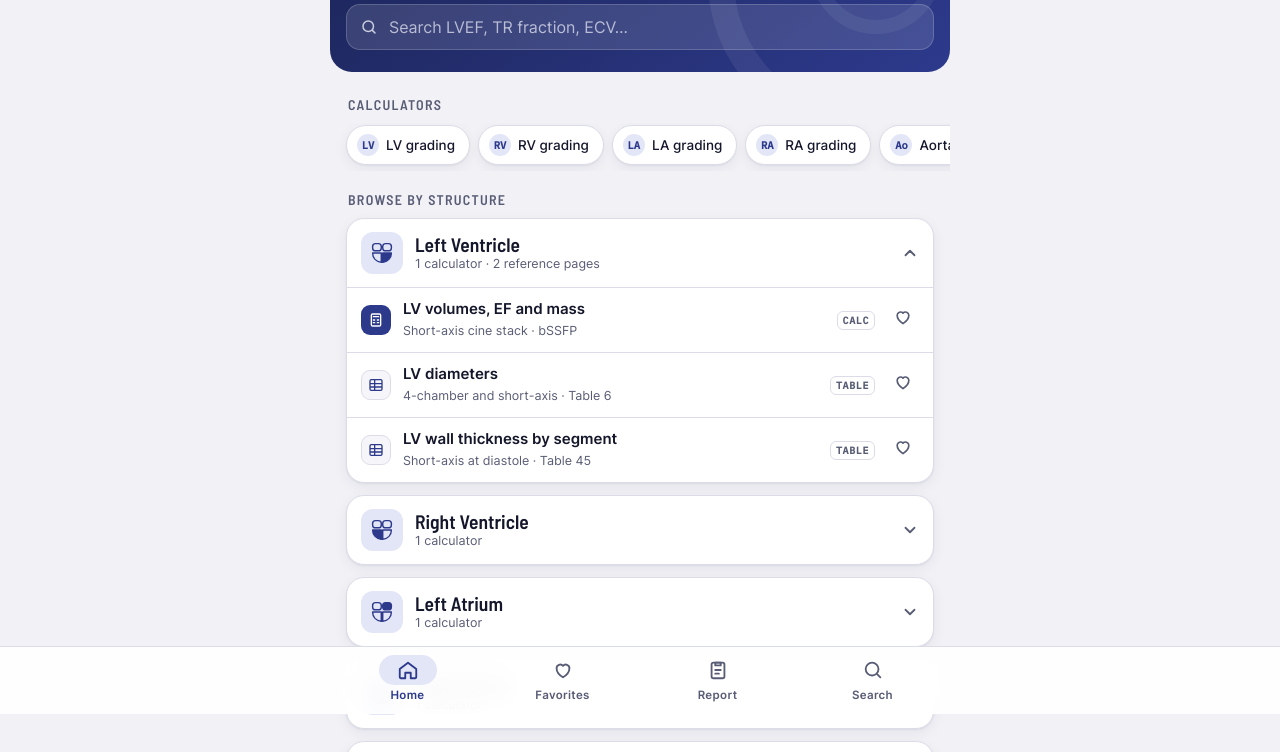
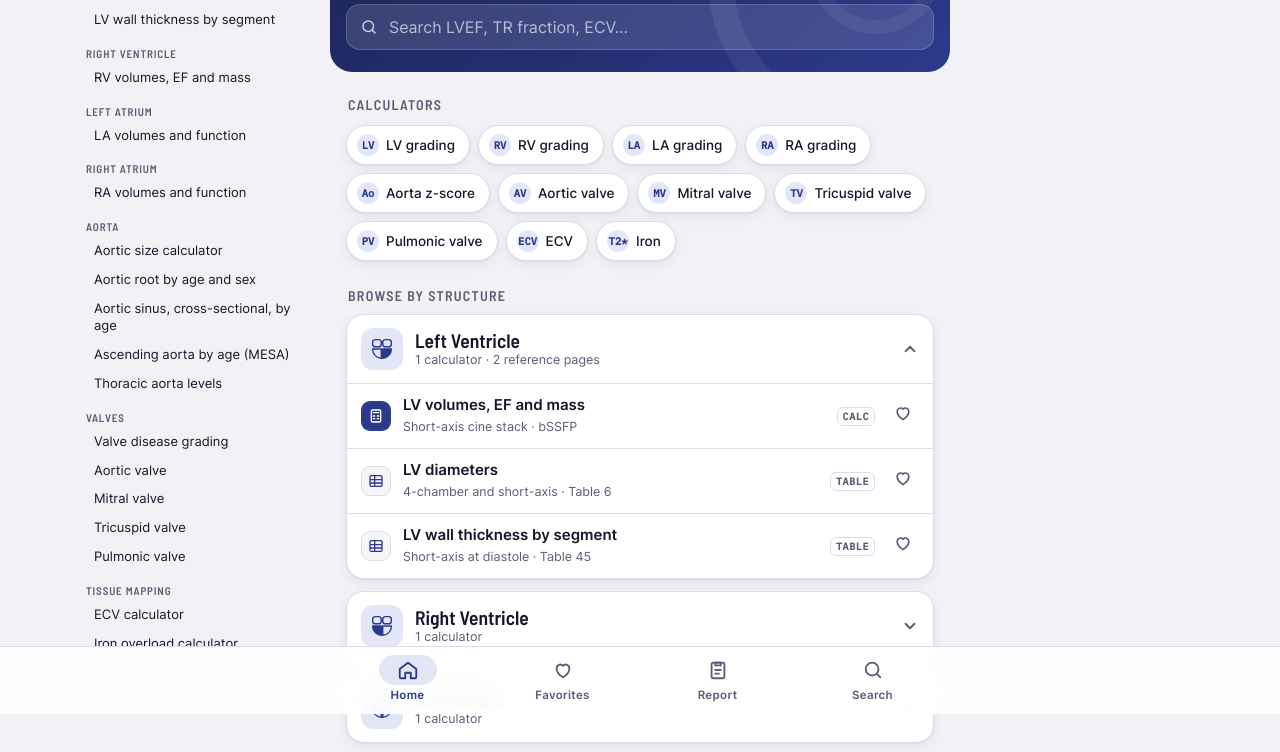
Before and after one commit to aamerubaid-a11y/CMR-reference, a plain HTML site: page index.html in a window 1280 px wide. Shown: the part 86-838 px from the top of the page. Drawn offline with Linux system fonts and the light colour scheme.

Commit message:
Desktop: wrapping calculator chips and sidebar navigation
Co-Authored-By: Claude Sonnet 5.5 <noreply@anthropic.com>
Claude-Session: https://claude.ai/code/session_01FNHN7zLpmjuvewz5D1Z4Gg

```diff
--- a/index.html
+++ b/index.html
@@ -70,6 +70,17 @@ a{color:var(--accent)}
 .eyebrow{font-family:var(--display);font-weight:600;font-size:14px;letter-spacing:.09em;text-transform:uppercase;color:var(--muted);margin:6px 2px -4px}
 .chips{display:flex;gap:8px;overflow-x:auto;margin:0 -16px;padding:2px 16px 6px;scrollbar-width:none}
 .chips::-webkit-scrollbar{display:none}
+@media (min-width:700px){.chips{flex-wrap:wrap;overflow:visible;margin:0;padding:2px 0 6px}}
+#side{display:none}
+@media (min-width:1100px){
+ #side{display:block;position:fixed;top:0;bottom:0;right:calc(50% + 326px);width:min(240px,calc(50vw - 340px));overflow-y:auto;padding:18px 4px 24px 12px;font-size:13px}
+ #side h4{margin:14px 0 4px;font:600 11px/1 var(--display);letter-spacing:.08em;text-transform:uppercase;color:var(--muted)}
+ #side h4:first-child{margin-top:0}
+ #side button{display:block;width:100%;text-align:left;border:0;background:none;padding:6px 8px;border-radius:8px;color:var(--fg);font:inherit;cursor:pointer;line-height:1.3}
+ #side button:hover{background:var(--accent-soft)}
+ #side button.on{background:var(--accent);color:var(--accent-ink);font-weight:600}
+ #side button:focus-visible{outline:2px solid var(--accent);outline-offset:1px}
+}
 .chip{flex:none;display:flex;align-items:center;gap:7px;background:var(--surface);border:1px solid var(--line);border-radius:999px;padding:8px 14px 8px 10px;font-size:13.5px;font-weight:500;cursor:pointer;box-shadow:var(--shadow);white-space:nowrap}
 .chip i{width:22px;height:22px;border-radius:50%;background:var(--accent-soft);color:var(--accent);display:grid;place-items:center;font:600 10.5px var(--mono);font-style:normal}
 .chip:hover{border-color:var(--accent)}
@@ -231,6 +242,7 @@ details.notes .ref{display:block;padding:0 12px 10px}
 @media (prefers-reduced-motion:reduce){*{transition:none!important}}
 </style>
 
+<aside id="side" aria-label="All calculators and references"></aside>
 <div class="app" id="app"></div>
 <div class="bar"><nav>
   <button id="nav-home" class="on" aria-label="Home"><svg viewBox="0 0 24 24" fill="none" stroke="currentColor" stroke-width="2" stroke-linecap="round" stroke-linejoin="round"><path d="M3 11l9-7 9 7v9a1 1 0 0 1-1 1h-5v-6H9v6H4a1 1 0 0 1-1-1z"/></svg>Home</button>
@@ -1305,12 +1317,19 @@ function setupStrip(){if(stripObs){stripObs.disconnect();stripObs=null}
  const upd=()=>{const h=stripHTML();st.innerHTML=h;st.hidden=!h};upd();
  stripObs=new MutationObserver(upd);stripObs.observe(res,{childList:true,subtree:true})}
 addEventListener('resize',()=>{const hd=app.querySelector('.dhead');if(hd)document.documentElement.style.setProperty('--dh',hd.getBoundingClientRect().height+'px')});
+
+// ---------- desktop sidebar: every calculator and reference, always visible ----------
+const side=document.getElementById('side');
+side.addEventListener('click',e=>{const b=e.target.closest('[data-open]');if(b){e.preventDefault();openItem(b.dataset.open)}});
+function renderSide(){let on=null;if(current){const g=vgOf(current);on=g?(g.id||g.tabs[0][1]):current}
+ side.innerHTML=SECTIONS.map(([k,n])=>{const its=ITEMS.filter(i=>i.sec===k&&!i.hide);return its.length?`<h4>${esc(n)}</h4>`+its.map(i=>`<button data-open="${i.id}" class="${i.id===on?'on':''}"${i.id===on?' aria-current="page"':''}>${esc(i.title)}</button>`).join(''):''}).join('')}
 function render(){
  if(current){const it=ITEMS.find(i=>i.id===current);app.innerHTML=it.kind==='table'?tableView(it):it.kind==='iron'?ironView(it):it.kind==='aocalc'?aoView(it):it.kind==='evidence'?evidenceView(it):it.kind==='avcalc'?avView(it):it.kind==='ecvcalc'?ecvView(it):calcView(it)}
  else app.innerHTML=tab==='home'?home():tab==='fav'?favView():tab==='report'?reportView():searchView();
  if(current)app.innerHTML=vgWrap(app.innerHTML,current);
  enhance();
  setupStrip();
+ renderSide();
  if(!app.querySelector('.disc')){const d=document.createElement('p');d.className='foot disc';d.textContent='Educational reference only. Not medical advice. Independent project, not endorsed by OSU or SCMR.';app.appendChild(d)}
  ['home','fav','report','search'].forEach(t=>document.getElementById('nav-'+t).classList.toggle('on',!current&&tab===t));
  if(!current&&tab==='search'){const q=document.getElementById('q');q.focus();q.setSelectionRange(q.value.length,q.value.length)}
--- a/sw.js
+++ b/sw.js
@@ -1,5 +1,5 @@
 // CMR Reference service worker: caches the whole app for offline use
-const CACHE='cmr-ref-30dd6ded82';
+const CACHE='cmr-ref-0ba0792969';
 const FILES=['./','./index.html','./manifest.webmanifest','./icon-192.png','./icon-512.png','./icon-maskable.png','./apple-touch-icon.png'];
 self.addEventListener('install',e=>{e.waitUntil(caches.open(CACHE).then(c=>c.addAll(FILES)).then(()=>self.skipWaiting()))});
 self.addEventListener('activate',e=>{e.waitUntil(caches.keys().then(ks=>Promise.all(ks.filter(k=>k!==CACHE).map(k=>caches.delete(k)))).then(()=>self.clients.claim()))});
```
